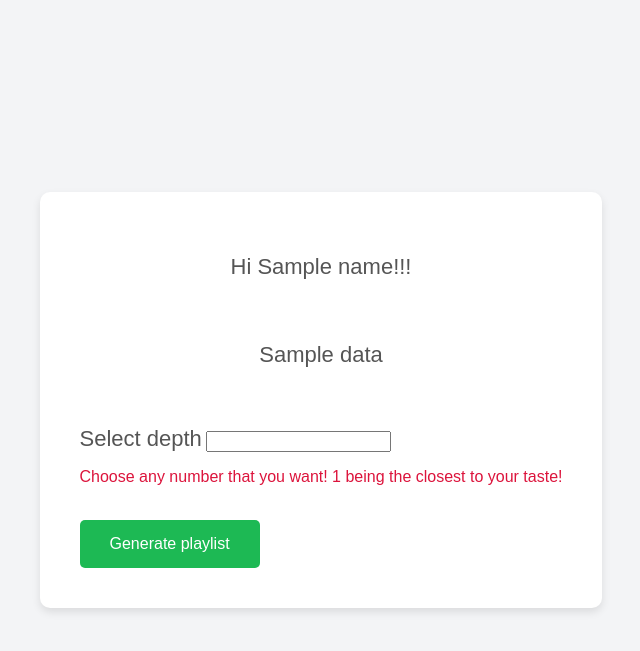
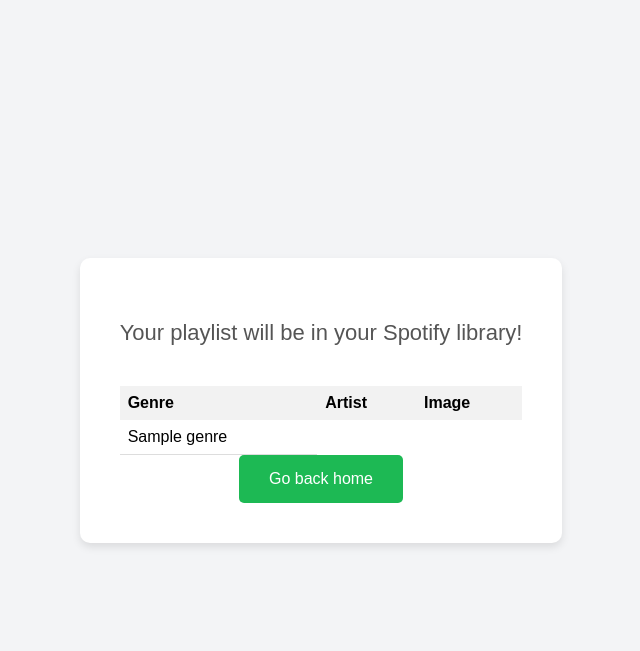
Before and after one commit to geomin76/degrees-of-music, a Flask app: template templates/index.html in a window 1280 px wide. Shown: the top 651 px of the page, without its empty margins (319-959 px from the left). Run offline with Flask 3, Linux system fonts and the light colour scheme; the template is opened without the code that fills it: most values are stand-ins (such as "Sample title", 1, 10 or a date in 2020); parts of the project's set-up code (start-up, migrations or seed data) failed here and were passed over.

Commit message:
Retrieve Data index.html

```diff
--- a/templates/index.html
+++ b/templates/index.html
@@ -10,24 +10,30 @@
 </head>
 <body>
     <div class="page">
-        <div class="gif-container">
+        <div class="container">
+            <p class="caption">Your playlist will be in your Spotify library!</p>
+            <table class="data-table">
+                <tr>
+                    <th>Genre</th>
+                    <th>Artist</th>
+                    <th>Image</th>
+                </tr>
+                {% for genre in data['genres'] %}
+                <tr>
+                    <td>{{ genre }}</td>
+                    {% for artist in data['artist_data'] %}
+                        {% if loop.index0 == loop.parent.index0 %}
+                            <td>{{ artist['name'] }}</td>
+                            <td><img src="{{ artist['image'] }}" alt="{{ artist['name'] }}" width="100"></td>
+                        {% endif %}
+                    {% endfor %}
+                </tr>
+                {% endfor %}
+            </table>
+            <form action="/index">
+                <button type="submit" class="button">Go back home</button>
+            </form>
         </div>
-            <div class="container">
-        {% if name %}
-            <p class="caption">Hi {{ name }}!!!</p>
-            <p class="caption"> {{ data }} </p>
-        {% endif %}
-    <br/>
-        <form method="POST" action="{{ url_for('search') }}">
-            <div class="form-group">
-                <label for="depth" class="caption">Select depth</label>
-                <input type="string" id="depth" name="depth" required>
-            </div>
-            <p class ="caption-red">Choose any number that you want! 1 being the closest to your taste!</p>
-    <br/>
-            <button type="submit" class="button">Generate playlist</button>
-        </form>
-</div>
+    </div>
 </body>
-
 </html>
```
